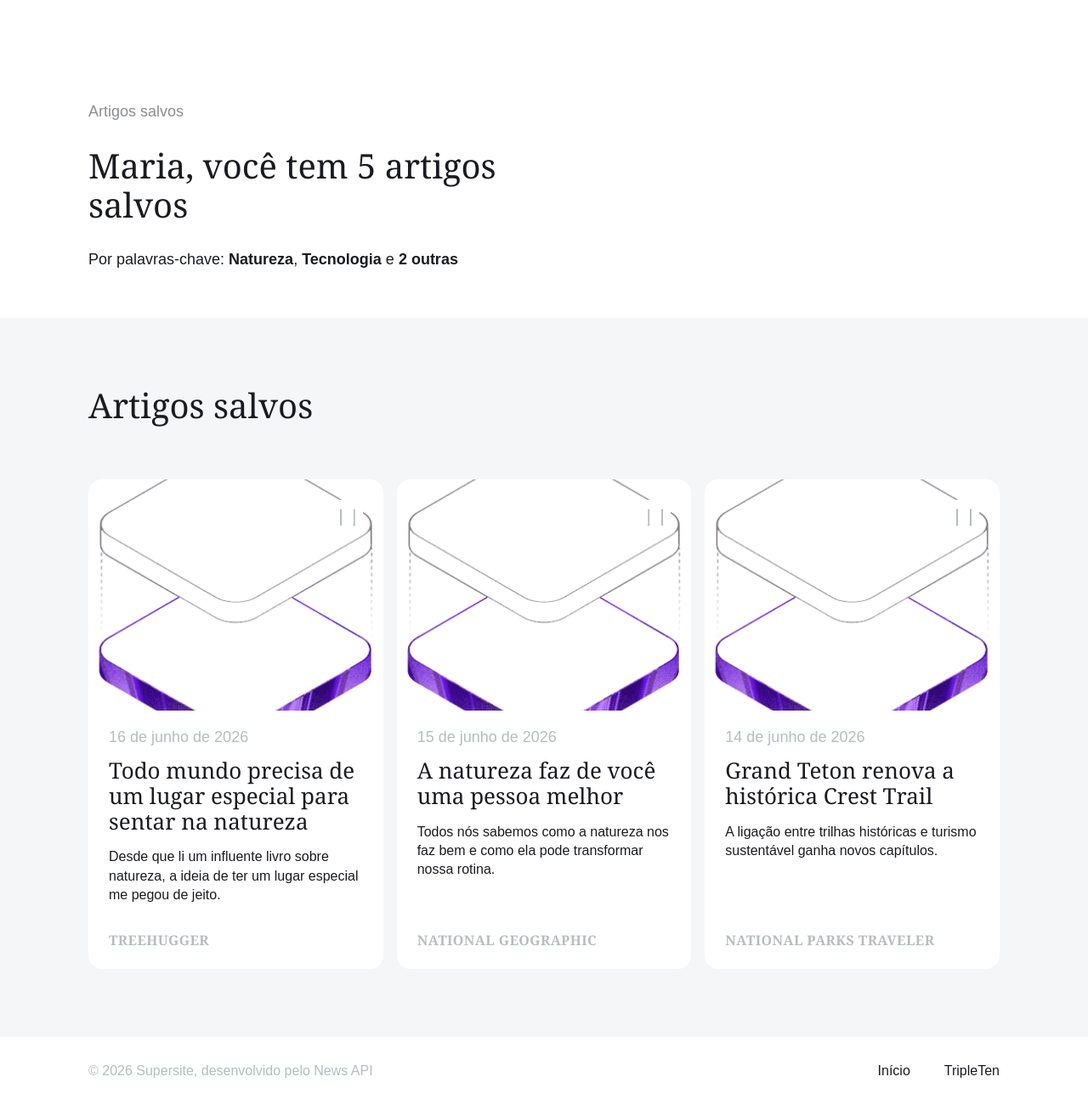
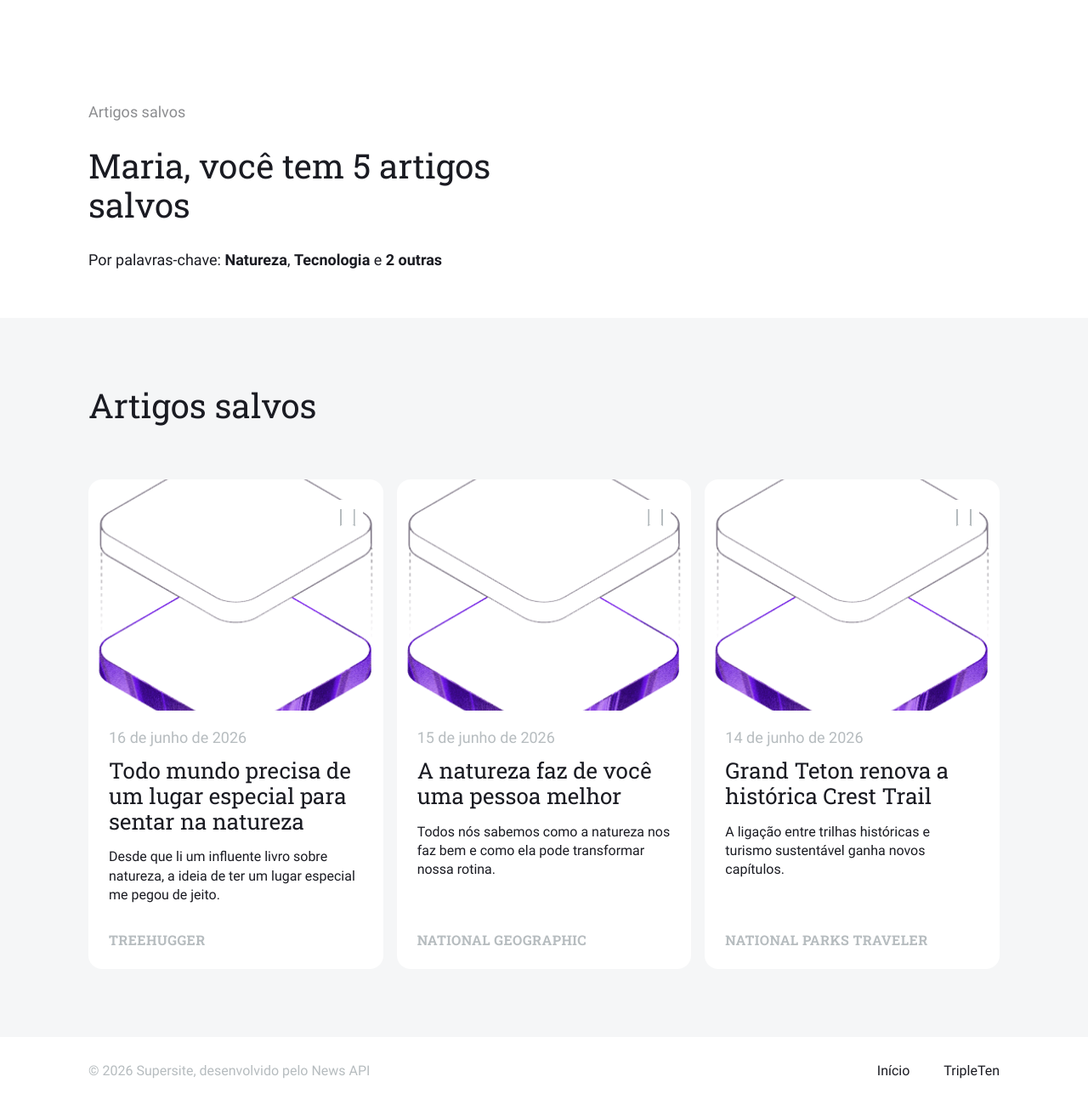
Before and after one commit to malupcosta/news-explorer-frontend, a React (Vite) app: page /saved-news in a window 1280 px wide. Shown: the whole page at 85% size. Built offline with nearby package versions, Linux system fonts and the light colour scheme; no server answers.

Commit message:
style: aplica fontes do projeto

```diff
--- a/src/components/About/About.css
+++ b/src/components/About/About.css
@@ -22,7 +22,7 @@
 .about__title {
   margin: 0 0 24px;
   color: #1a1b22;
-  font-family: Georgia, "Times New Roman", serif;
+  font-family: "Roboto Slab", Georgia, "Times New Roman", serif;
   font-size: 40px;
   font-weight: 400;
   line-height: 1.15;
--- a/src/components/Header/Header.css
+++ b/src/components/Header/Header.css
@@ -11,7 +11,7 @@
 
 .header__logo {
   color: #fff;
-  font-family: Georgia, "Times New Roman", serif;
+  font-family: "Roboto Slab", Georgia, "Times New Roman", serif;
   font-size: 20px;
   font-weight: 700;
   line-height: 1.2;
--- a/src/components/Main/Main.css
+++ b/src/components/Main/Main.css
@@ -24,7 +24,7 @@
   max-width: 608px;
   margin: 0 0 32px;
   color: #fff;
-  font-family: Georgia, "Times New Roman", serif;
+  font-family: "Roboto Slab", Georgia, "Times New Roman", serif;
   font-size: 60px;
   font-weight: 400;
   line-height: 1.07;
--- a/src/components/NewsCard/NewsCard.css
+++ b/src/components/NewsCard/NewsCard.css
@@ -81,7 +81,7 @@
 .news-card__title {
   margin: 0 0 16px;
   color: #1a1b22;
-  font-family: Georgia, "Times New Roman", serif;
+  font-family: "Roboto Slab", Georgia, "Times New Roman", serif;
   font-size: 26px;
   font-weight: 400;
   line-height: 1.15;
@@ -97,7 +97,7 @@
 .news-card__source {
   margin: auto 0 0;
   color: #b6bcbf;
-  font-family: Georgia, "Times New Roman", serif;
+  font-family: "Roboto Slab", Georgia, "Times New Roman", serif;
   font-size: 16px;
   font-weight: 700;
   line-height: 1.25;
--- a/src/components/NewsCardList/NewsCardList.css
+++ b/src/components/NewsCardList/NewsCardList.css
@@ -16,7 +16,7 @@
 .news-card-list__title {
   margin: 0 0 64px;
   color: #1a1b22;
-  font-family: Georgia, "Times New Roman", serif;
+  font-family: "Roboto Slab", Georgia, "Times New Roman", serif;
   font-size: 40px;
   font-weight: 400;
   line-height: 1.15;
--- a/src/components/SavedNewsHeader/SavedNewsHeader.css
+++ b/src/components/SavedNewsHeader/SavedNewsHeader.css
@@ -16,7 +16,7 @@
   max-width: 530px;
   margin: 0 0 30px;
   color: #1a1b22;
-  font-family: Georgia, "Times New Roman", serif;
+  font-family: "Roboto Slab", Georgia, "Times New Roman", serif;
   font-size: 40px;
   font-weight: 400;
   line-height: 1.15;
--- a/src/index.css
+++ b/src/index.css
@@ -9,7 +9,7 @@ html {
 body {
   min-width: 320px;
   margin: 0;
-  font-family: Arial, Helvetica, sans-serif;
+  font-family: "Roboto", Arial, Helvetica, sans-serif;
   color: #1a1b22;
   background-color: #fff;
 }
@@ -22,6 +22,11 @@ button {
     box-shadow 0.2s ease;
 }
 
+a {
+  color: inherit;
+  text-decoration: none;
+}
+
 button,
 input {
   font-family: inherit;
@@ -29,6 +34,10 @@ input {
 
 button {
   cursor: pointer;
+}
+
+button:disabled {
+  cursor: default;
 }
 
 img {
```
